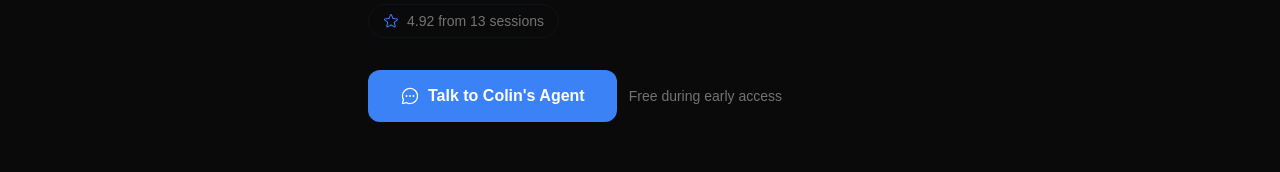
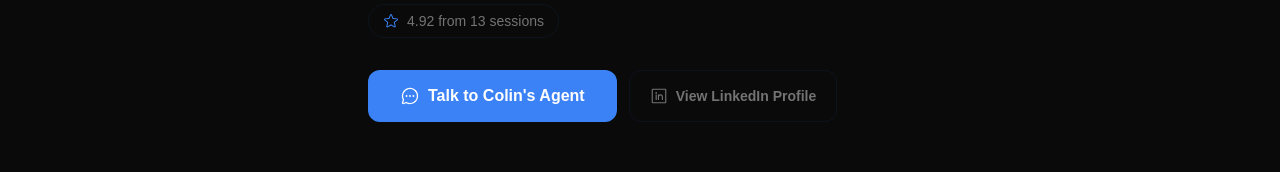
Before and after one commit to Apex-Sudo/forgehouse-site, a Next.js app: page /mentors/colin-chapman in a window 1280 px wide. Shown: the part 449-621 px from the top of the page. Built offline with nearby package versions, Linux system fonts and the light colour scheme; no server answers.

Commit message:
feat: add Colin LinkedIn profile link on mentor page

```diff
--- a/src/app/mentors/colin-chapman/page.tsx
+++ b/src/app/mentors/colin-chapman/page.tsx
@@ -1,6 +1,6 @@
 "use client";
 import Link from "next/link";
-import { ChatCircleDots, Lightning, Target, Handshake, Star } from "@phosphor-icons/react";
+import { ChatCircleDots, Lightning, Target, Handshake, Star, LinkedinLogo } from "@phosphor-icons/react";
 
 const highlights = [
   { icon: Target, label: "25+ years B2B sales" },
@@ -96,7 +96,15 @@ export default function ColinChapmanPage() {
                   <ChatCircleDots size={20} />
                   Talk to Colin&apos;s Agent
                 </Link>
-                <span className="text-muted text-sm self-center">Free during early access</span>
+                <a
+                  href="https://www.linkedin.com/in/colinchapmanza/"
+                  target="_blank"
+                  rel="noopener noreferrer"
+                  className="border border-glass-border text-muted px-5 py-3.5 rounded-xl font-semibold hover:text-foreground hover:border-white/20 transition text-center inline-flex items-center justify-center gap-2 text-sm"
+                >
+                  <LinkedinLogo size={18} />
+                  View LinkedIn Profile
+                </a>
               </div>
             </div>
           </div>
```
